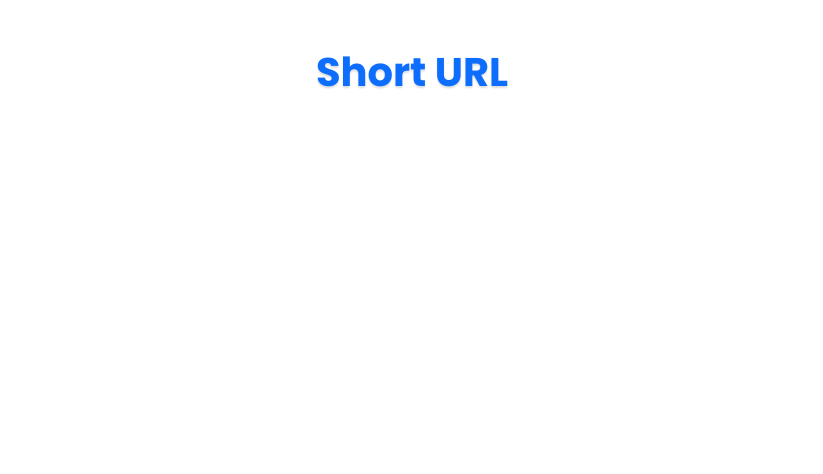
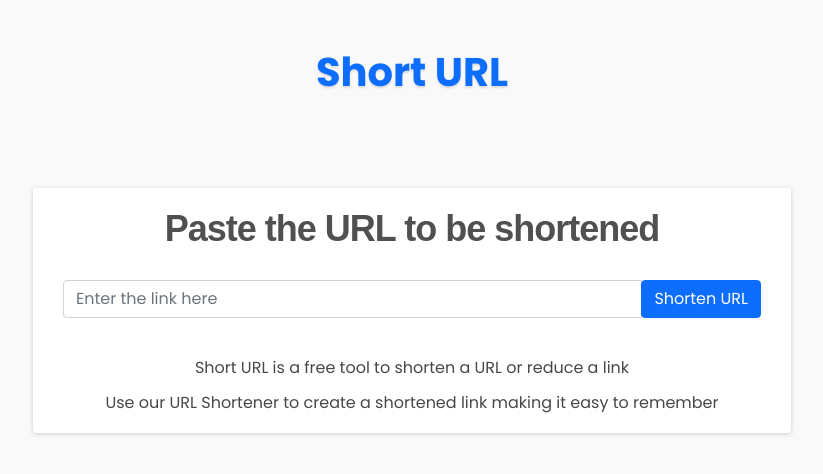
Before and after one commit to itsmar1/url-shortener, a React (Create React App) app in the folder ui/: page / in a window 1280 px wide. Shown: the top 474 px of the page, without its empty margins (228-1051 px from the left). Built offline with nearby package versions, Linux system fonts and the light colour scheme.

Commit message:
create url box

```diff
--- a/ui/package.json
+++ b/ui/package.json
@@ -13,7 +13,8 @@
     "react-router-dom": "^6.3.0",
     "react-scripts": "5.0.1",
     "sass": "^1.50.1",
-    "web-vitals": "^2.1.4"
+    "web-vitals": "^2.1.4",
+    "yup": "^0.32.11"
   },
   "scripts": {
     "start": "react-scripts start",
--- a/ui/src/components/home/UrlBox.jsx
+++ b/ui/src/components/home/UrlBox.jsx
@@ -1,11 +1,56 @@
-import React from 'react';
-
+import React from "react";
+import { useFormik } from "formik";
+import * as Yup from "yup";
 
 const UrlBox = () => {
-    return (
-        <div></div>
-    );
+  const formik = useFormik({
+    initialValues: {
+      theUrl: "",
+    },
+    validationSchema: Yup.object({
+      theUrl: Yup.string().url("Enter a valid URL"),
+    }),
+    onSubmit: (values) => {
+      console.log(values);
+    },
+  });
+
+  return (
+    <div className="urlBox mx-auto text-center">
+      <h1>Paste the URL to be shortened</h1>
+      <form onSubmit={formik.handleSubmit}>
+        <div className="input-group">
+          <input
+            type="text"
+            name="theUrl"
+            id="theUrl"
+            placeholder="Enter the link here"
+            value={formik.values.theUrl}
+            onChange={formik.handleChange}
+            onBlur={formik.handleBlur}
+            className="form-control"
+          />
+          <div className="input-group-append">
+            <button type="submit" className="btn btn-primary">
+              Shorten URL
+            </button>
+          </div>
+        </div>
+        {formik.touched.theUrl && formik.errors.theUrl && (
+          <div className="text-start mt-2 text-sm text-danger">
+            {formik.errors.theUrl}
+          </div>
+        )}
+      </form>
+      <div className="parag text-center mx-auto">
+        <p className="first-p">Short URL is a free tool to shorten a URL or reduce a link</p>
+        <p>
+            Use our URL Shortener to create a shortened link making it easy to
+            remember
+        </p>
+      </div>
+    </div>
+  );
 };
 
-
 export default UrlBox;
--- a/ui/src/pages/TheHomePage.jsx
+++ b/ui/src/pages/TheHomePage.jsx
@@ -1,9 +1,16 @@
 import React from 'react';
 
+import UrlBox from '../components/home/UrlBox';
 
 const TheHomePage = () => {
     return (
-        <main></main>
+        <div className='home container'>
+            <div className="row">
+                <div className="col-sm-10 mx-auto">
+                    <UrlBox />
+                </div>
+            </div>
+        </div>
     );
 };
 
--- a/ui/src/styles/_homepage.scss
+++ b/ui/src/styles/_homepage.scss
@@ -0,0 +1,23 @@
+.home {
+    .urlBox {
+        max-width: 758px;
+        margin-bottom: 20px;
+        box-shadow: 0 1px 4px #ccc;
+        border-radius: 2px;
+        padding: 10px 30px 5px;
+        background: #fff;
+        h1 {
+            margin: 10px auto 30px auto;
+            font: bold 36px asap,arial;
+            color: #505050;
+            letter-spacing: -1px;
+        }
+        .parag {
+            max-width: 620px;
+            color: #484848;
+            line-height: 1.2;
+            margin-top: 40px;
+            text-align: center;
+        }
+    }
+}
--- a/ui/src/styles/_variables.scss
+++ b/ui/src/styles/_variables.scss
@@ -1,3 +1,4 @@
 @import url('https://fonts.googleapis.com/css2?family=Poppins:wght@400;500;600;700;800&display=swap');
 
 $Poppins: 'Poppins', sans-serif;
+$bg: #f9f9f9;
--- a/ui/src/styles/index.scss
+++ b/ui/src/styles/index.scss
@@ -1,6 +1,8 @@
 @import './variables';
 @import './layout/header';
+@import './homepage';
 
 body {
     font-family: $Poppins;
+    background-color: $bg;
 }
```
Also changed, not shown: 1 other file (tests, documents, lock files or other folders).
